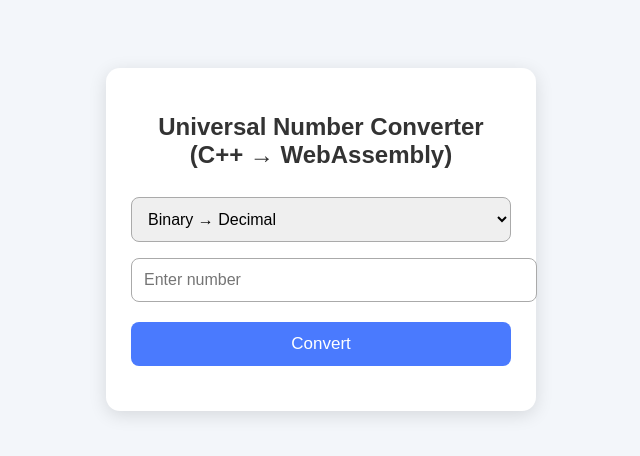
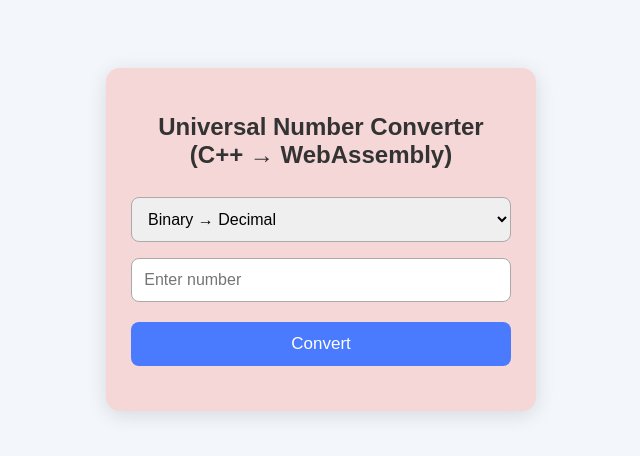
Before and after one commit to kri6228/binary_converter, a plain HTML site: page index.html in a window 1280 px wide. Shown: the whole page, without its empty margins (319-959 px from the left). Drawn offline with Linux system fonts and the light colour scheme; no server answers.

Commit message:
added  new design

```diff
--- a/style.css
+++ b/style.css
@@ -7,11 +7,11 @@ body {
 }
 
 .card {
-    background: white;
+    background: #f5d7d7;
     width: 380px;
     padding: 25px;
     border-radius: 14px;
-    box-shadow: 0 4px 18px rgba(0,0,0,0.12);
+    box-shadow: 0 4px 20px rgba(0,0,0,0.12);
     text-align: center;
 }
 
@@ -27,6 +27,9 @@ select, input {
     border-radius: 8px;
     border: 1px solid #aaa;
     font-size: 16px;
+}
+input {
+    width: 93%;
 }
 
 button {
```
